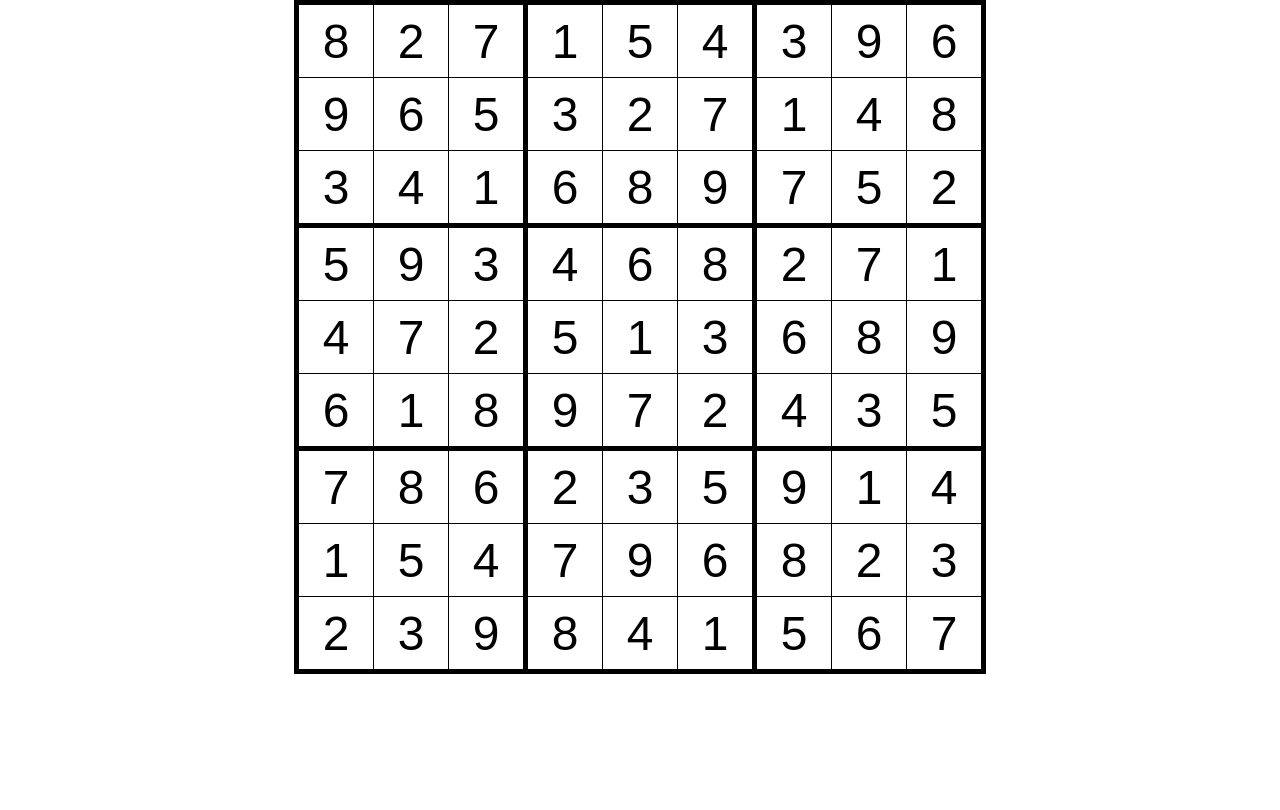
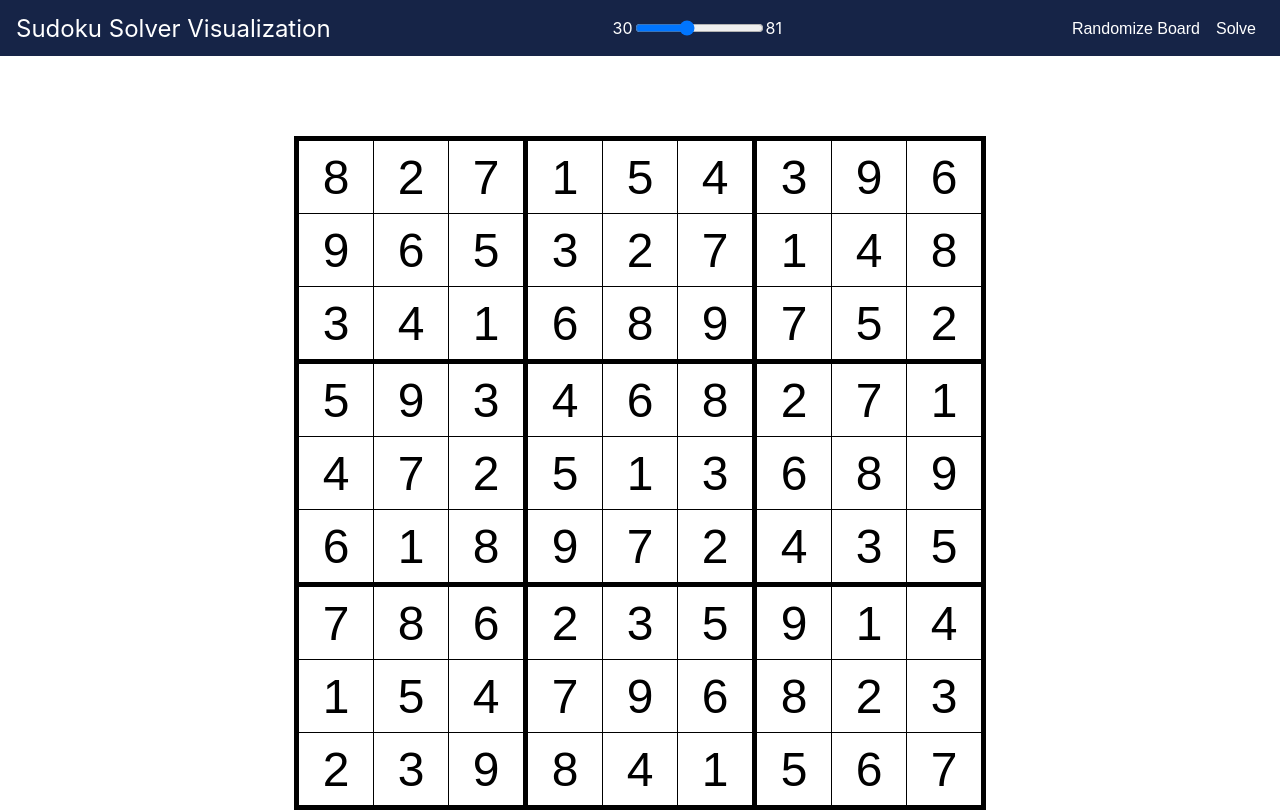
Before and after one commit to venturk/Sudoku-Solver-Visualization, a React (Create React App) app: page / in a window 1280 px wide. Built offline with nearby package versions, Linux system fonts and the light colour scheme.

Commit message:
Finished toolbar css, no functionality yet.

```diff
--- a/src/App.js
+++ b/src/App.js
@@ -1,5 +1,6 @@
 import React from 'react';
 import Board from './board/Board.jsx'
+import Toolbar from './toolbar/Toolbar.jsx';
 
 const board = [
   [8, 2, 7, 1, 5, 4, 3, 9, 6],
@@ -16,6 +17,10 @@ const board = [
 function App() {
   return (
     <div className="App">
+      <Toolbar>
+        <button onClick="">Randomize Board</button>
+        <button onClick="">Solve</button>
+      </Toolbar>
       <Board>
         {board}
       </Board>
--- a/src/toolbar/Toolbar.css
+++ b/src/toolbar/Toolbar.css
@@ -0,0 +1,58 @@
+.toolbar {
+    position: relative;
+    width: 100%;
+    top: 0;
+    left: 0;
+    background: #162447;
+    height: 56px;
+
+    margin-bottom: 5rem;
+}
+
+.spacer {
+    flex: 1;
+}
+
+.toolbar__navigation {
+    display: flex;
+    height: 100%;
+    align-items: center;
+    padding: 0 1rem;
+}
+
+.toolbar__logo {
+    color: white;
+    text-decoration: none;
+    font-size: 1.5rem;
+}
+
+.toolbar_navigation-items ul {
+    list-style: none;
+    margin: 0;
+    padding: 0;
+    display: flex;
+}
+
+.toolbar_navigation-items li {
+    padding:  0 0.5rem;
+}
+
+.toolbar_navigation-items button:hover,
+.toolbar_navigation-items button:active {
+    color: #fa923f;
+}
+
+button {
+    border: none;
+    padding: 0;
+    background: none;
+    color: white;
+    outline-width: 0px;
+    font-size: 16px;
+    cursor: pointer;
+}
+
+.num-of-elements {
+    color: white;
+    text-decoration: none;
+}
--- a/src/toolbar/Toolbar.jsx
+++ b/src/toolbar/Toolbar.jsx
@@ -0,0 +1,38 @@
+import React from 'react';
+import './Toolbar.css';
+
+const MIN_NUM_OF_ELEMENTS = "30";
+const MAX_NUM_OF_ELEMENTS = "81";
+
+const Toolbar = props => {
+    return (
+        <header className="toolbar">
+            <nav className="toolbar__navigation">
+                <div></div>
+                <div className="toolbar__logo">
+                    Sudoku Solver Visualization
+                </div>
+
+                <div className="spacer"></div>
+
+                <div className="num-of-elements">{MIN_NUM_OF_ELEMENTS}</div>
+                <input className="slider" type="range" min={MIN_NUM_OF_ELEMENTS} max={MAX_NUM_OF_ELEMENTS} onChange={props.onSliderChange}></input>
+                <div className="num-of-elements">{MAX_NUM_OF_ELEMENTS}</div>
+
+                <div className="spacer"></div>
+
+                <div className="toolbar_navigation-items">
+                    <ul>
+                        {
+                            props.children.map(child => (
+                                <li>{child}</li>
+                            ))
+                        }
+                    </ul>
+                </div>
+            </nav>
+        </header>
+    );
+}
+
+export default Toolbar;
```
